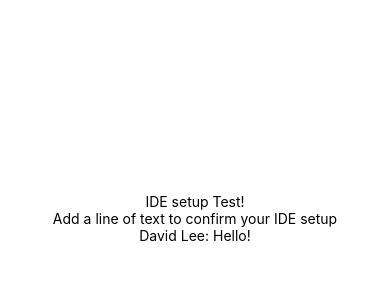
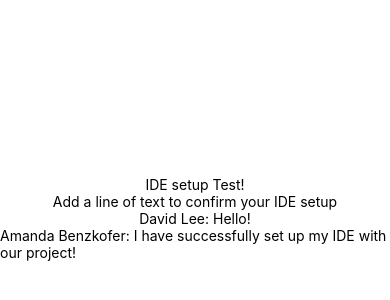
Before and after one commit to CIS-Projects-in-CS-S21/pro-moviematch, a React Native app: screen / in a window 390 px wide. Shown: the part 204-504 px from the top of the page. Built offline with nearby package versions, Linux system fonts and the light colour scheme.

Commit message:
I have set up my IDE for development and added a line of code to the setup branch.

```diff
--- a/App.js
+++ b/App.js
@@ -8,6 +8,7 @@ export default function App() {
       <Text>IDE setup Test!</Text>
       <Text>Add a line of text to confirm your IDE setup</Text>
       <Text>David Lee: Hello!</Text>
+      <Text>Amanda Benzkofer: I have successfully set up my IDE with our project!</Text>
       <StatusBar style="auto" />
     </View>
   );
```
